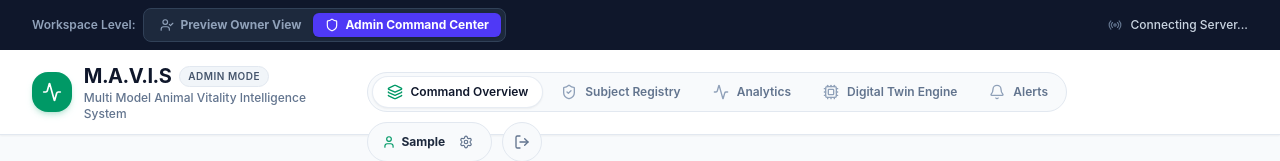
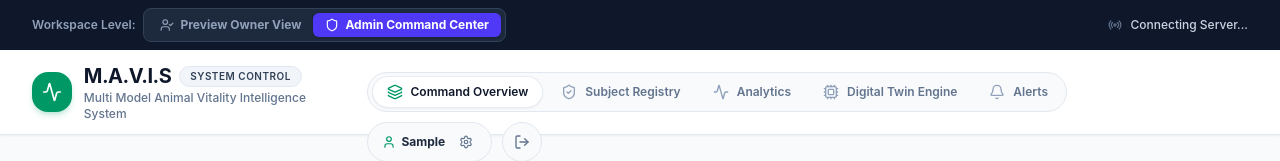
Before and after one commit to Dheemanth07/M.A.V.I.S, a React (Vite) app in the folder frontend/: page /dashboard in a window 1280 px wide. Shown: the top 161 px of the page. Built offline with nearby package versions, Linux system fonts and the light colour scheme; no server answers; sample sign-in values are in the browser's storage.

Commit message:
Refine role badges in Navbar to align with enterprise System Control vs Pet Care View architecture

```diff
--- a/frontend/src/shared/components/Navbar.tsx
+++ b/frontend/src/shared/components/Navbar.tsx
@@ -46,8 +46,8 @@ export const Navbar: React.FC<NavbarProps> = ({ activeAlertCount, role }) => {
                         <div>
                             <div className="flex items-center gap-2">
                                 <h1 className="text-xl font-bold tracking-tight text-slate-900 m-0">M.A.V.I.S</h1>
-                                <span className="text-[10px] font-semibold uppercase tracking-wider px-2 py-0.5 rounded-full bg-slate-100 text-slate-600 border border-slate-200">
-                                    {role === 'admin' ? 'Admin Mode' : 'Pet Care View'}
+                                <span className="text-[10px] font-semibold uppercase tracking-wider px-2.5 py-0.5 rounded-full bg-slate-100 text-slate-700 border border-slate-200">
+                                    {role === 'admin' ? 'System Control' : 'Pet Care View'}
                                 </span>
                             </div>
                             <p className="text-xs text-slate-500 font-medium m-0">Multi Model Animal Vitality Intelligence System</p>
```
